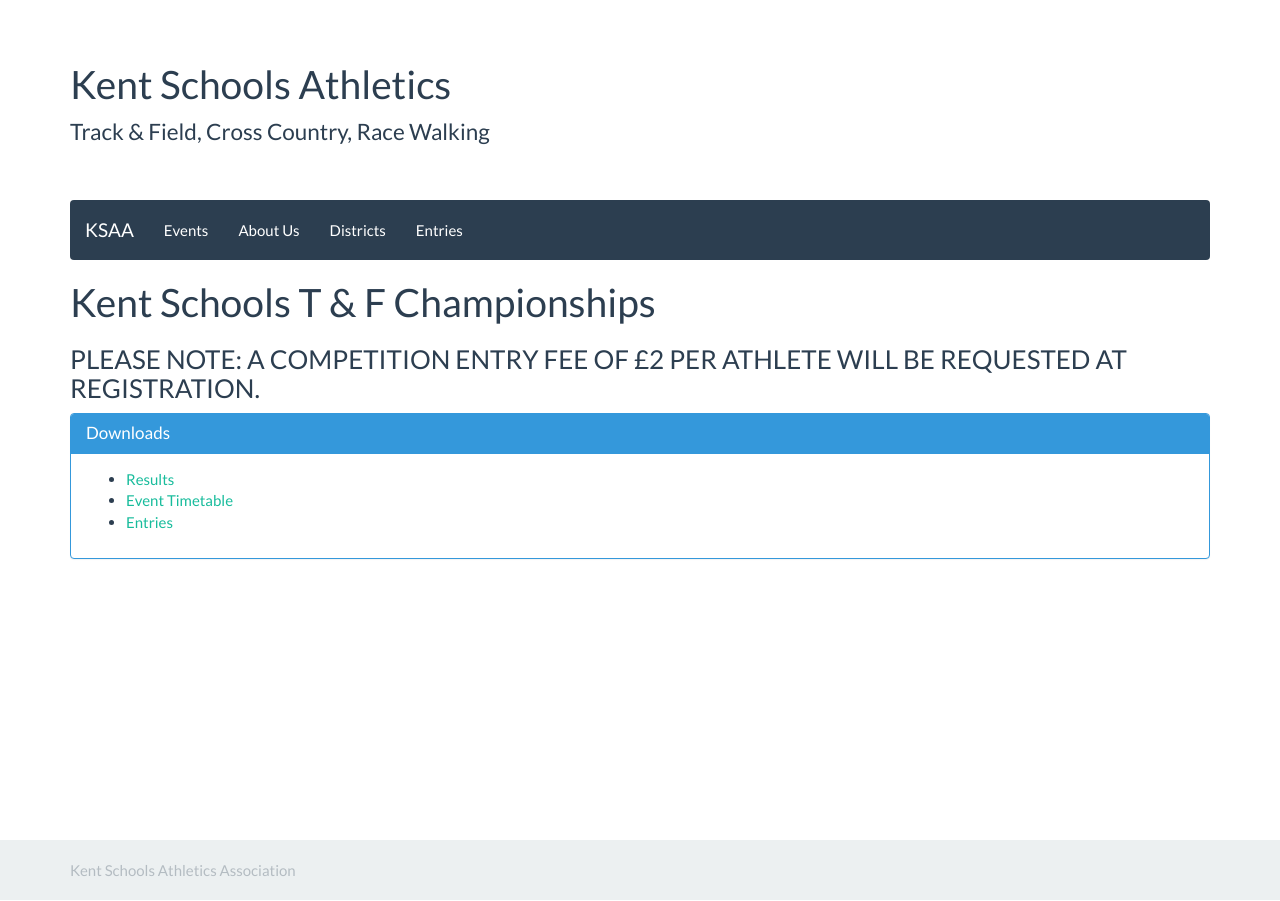
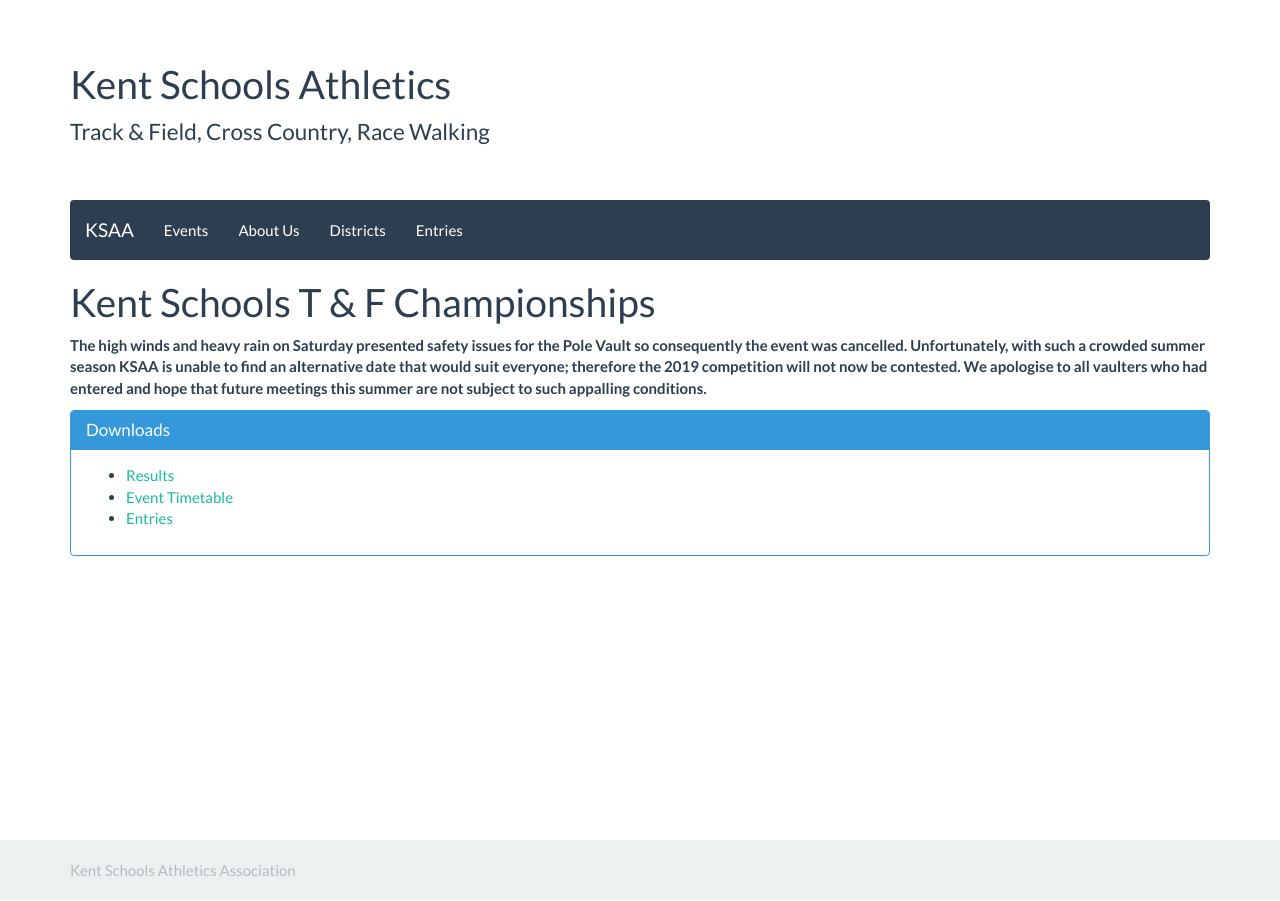
Before and after one commit to chrisnewark/chrisnewark.github.io, a Jekyll site: the page built from _events/18-19/2019-06-08-kent-schools-t-and-f-championships.md, in a window 1280 px wide. Built offline with Jekyll 4.4.1, drawn with Linux system fonts in a browser that asks for light colours; nearby versions of some CDN libraries.

Commit message:
Added message

```diff
--- a/_events/18-19/2019-06-08-kent-schools-t-and-f-championships.md
+++ b/_events/18-19/2019-06-08-kent-schools-t-and-f-championships.md
@@ -5,7 +5,7 @@
 location: Ashford
 ---
 
-### PLEASE NOTE: A COMPETITION ENTRY FEE OF &#163;2 PER ATHLETE WILL BE REQUESTED AT REGISTRATION.
+**The high winds and heavy rain on Saturday presented safety issues for the Pole Vault so consequently the event was cancelled. Unfortunately, with such a crowded summer season KSAA is unable to find an alternative date that would suit everyone; therefore the 2019 competition will not now be contested. We apologise to all vaulters who had entered and hope that future meetings this summer are not subject to such appalling conditions.**
 
 <div class="panel panel-info">
     <div class="panel-heading">
```
